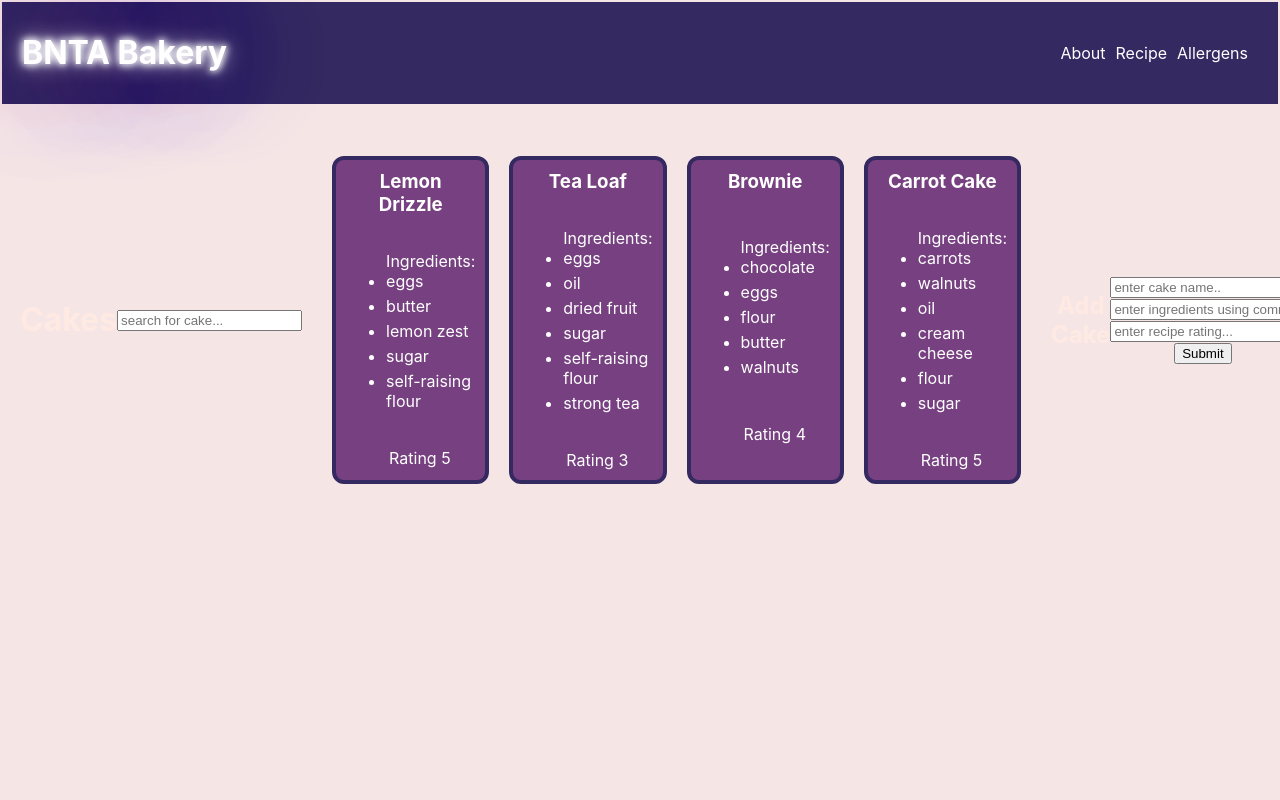
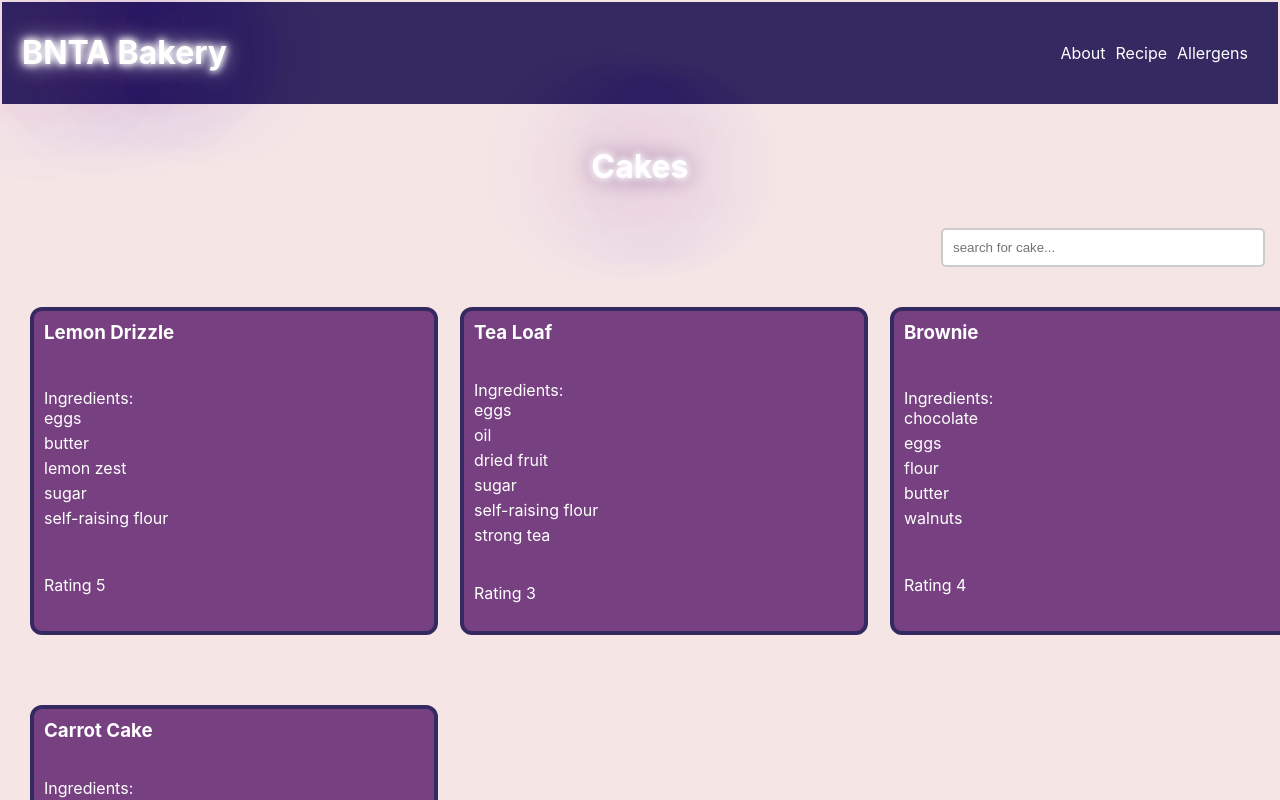
Before and after one commit to BirindarK/bnta_bakery_app, a React (Create React App) app: page / in a window 1280 px wide. Shown: the top 800 px of the page. Built offline with nearby package versions, Linux system fonts and the light colour scheme.

Commit message:
Fixed some of the css

```diff
--- a/src/App.css
+++ b/src/App.css
@@ -90,7 +90,7 @@ body{
   border: 4px solid #352961;
   width: 100%;
   height: 300px;
-  border-radius: 12px ;
+  border-radius: 12px;
   background-color: #774181;
   color: white;
   padding: 10px;
@@ -102,6 +102,8 @@ body{
 
 .cake ul {
   text-align: left;
+  list-style-type: none;
+  padding: 0;
 }
 
 .cake ul li {
@@ -110,16 +112,121 @@ body{
 
 .cake p {
   text-align: left;
-  margin-left: 43px;
 }
 
 .cakes {
   display: flex;
   flex-direction: row;
-  text-align: center;
+  justify-content: space-evenly;
   align-items: center;
   margin: 10px;
   border-radius: 12px;
-  color: #ffe9e3;
+  color: white;
+  text-shadow:
+    0 0 7px #fff,
+    0 0 10px #fff,
+    0 0 21px #774181,
+    0 0 102px #774181,
+    0 0 145px #774181;
   padding: 10px;
 }
+
+.cake-map {
+    display: grid;
+    grid-template-columns: repeat(auto-fit, minmax(300px, 1fr)); /* Responsive grid */
+    gap: 50px;
+    justify-content: space-evenly;
+    margin: 10px;
+    border-radius: 12px;
+    color: white;
+    padding: 10px;
+  }
+
+.search-form {
+  display: flex;
+  justify-content: flex-end;
+  margin-bottom: 20px;
+  margin-right: 15px;
+}
+
+.search-form input[type="text"] {
+  padding: 10px;
+  width: 300px;
+  border: 2px solid #ccc;
+  border-radius: 5px;
+}
+
+.search-form input[type="text"]:focus {
+  outline: none;
+  border-color: #774181;
+}
+
+.cake-map {
+  display: grid;
+}
+
+.register {
+  display: flex;
+  flex-direction: column;
+  align-items: center;
+  border: 2px solid#774181;
+  background-color: #352961;
+  border-radius: 12px;
+  width: 500px;
+  margin-left: 30%;
+  margin-bottom: 15px;
+
+}
+
+.register h2 {
+  color: white;
+  text-shadow:
+    0 0 7px #fff,
+    0 0 10px #fff,
+    0 0 21px #774181,
+    0 0 102px #774181,
+    0 0 145px #774181;
+    text-align: center;
+
+}
+
+.register form {
+  display: flex;
+  flex-direction: column;
+  width: 400px;
+  padding: 50px;
+  margin: 50px;
+}
+
+.register form input {
+  margin-bottom: 10px;
+  outline: none;
+  border-color: #774181;
+}
+
+.register form input[type="submit"] {
+  align-items: center;
+  background-color: #774181;
+  color: white;
+  border: none;
+  padding: 10px 20px;
+  border-radius: 5px;
+  cursor: pointer;
+  width: 100px
+}
+
+.register form input[type="submit"]:hover {
+  background-color: #5e366e;
+}
+
+.register form input[type="text"] {
+  padding: 10px;
+  margin-bottom: 10px;
+  border: 1px solid #ccc;
+  border-radius: 5px;
+}
+
+.register form input[type="text"]:focus {
+  outline: none;
+  border-color: #774181;
+}
--- a/src/components/CakeRegister.js
+++ b/src/components/CakeRegister.js
@@ -30,7 +30,7 @@ const CakeRegister = ({ addCake }) => {
     };
 
     return (
-        <>
+        <div className = "register">
             <h2>Add Cake</h2>
             <form onSubmit={handleSubmit}>
                 <input
@@ -56,7 +56,7 @@ const CakeRegister = ({ addCake }) => {
                 />
                 <input type="submit" value="Submit" />
             </form>
-        </>
+        </div>
     );
 };
 
--- a/src/containers/CakeContainer.js
+++ b/src/containers/CakeContainer.js
@@ -44,9 +44,10 @@ const CakeContainer = () => {
 
 
   return (
+    <>
     <div className = "cakes">
       <h1>Cakes</h1>
-
+    </div>
 
       <form className='search-form'>
       <input
@@ -56,7 +57,7 @@ const CakeContainer = () => {
       onChange={handleSearch}
       />
     </form>
-      <div className="cakes">
+      <div className="cake-map">
       {filteredCakes.map((cake, index) => (
                 <CakeList
                     key={index}
@@ -67,7 +68,8 @@ const CakeContainer = () => {
         ))}
       </div>
       <CakeRegister addCake = {addCake}/>
-    </div>
+
+    </>
   );
 };
 
```
